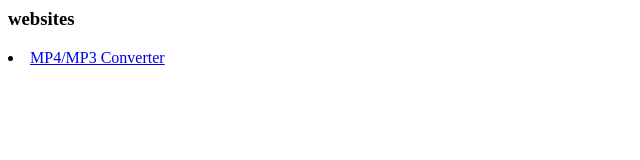
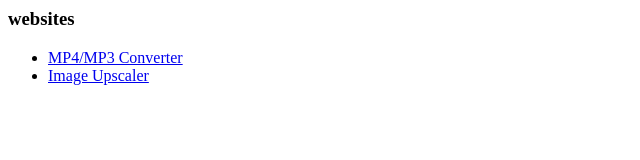
Before and after one commit to ecngujo/ecngujo.github.io, a plain HTML site: page tools.html in a window 1280 px wide. Shown: the whole page, without its empty margins (0-640 px from the left). Drawn offline with Linux system fonts and the light colour scheme.

Commit message:
testing tools

```diff
--- a/tools.html
+++ b/tools.html
@@ -1,2 +1,6 @@
+<title>tools</title>
 <h3>websites</h3>
-<li><a href="https://www.clipsta.us.to">MP4/MP3 Converter</a></li>
+<ul>
+<li><a href="https://www.clipsta.us.to" target="_blank">MP4/MP3 Converter</a></li>
+<li><a href="https://zyro.com/tools/image-upscaler" target="_blank">Image Upscaler</a></li>
+</ul>
```
